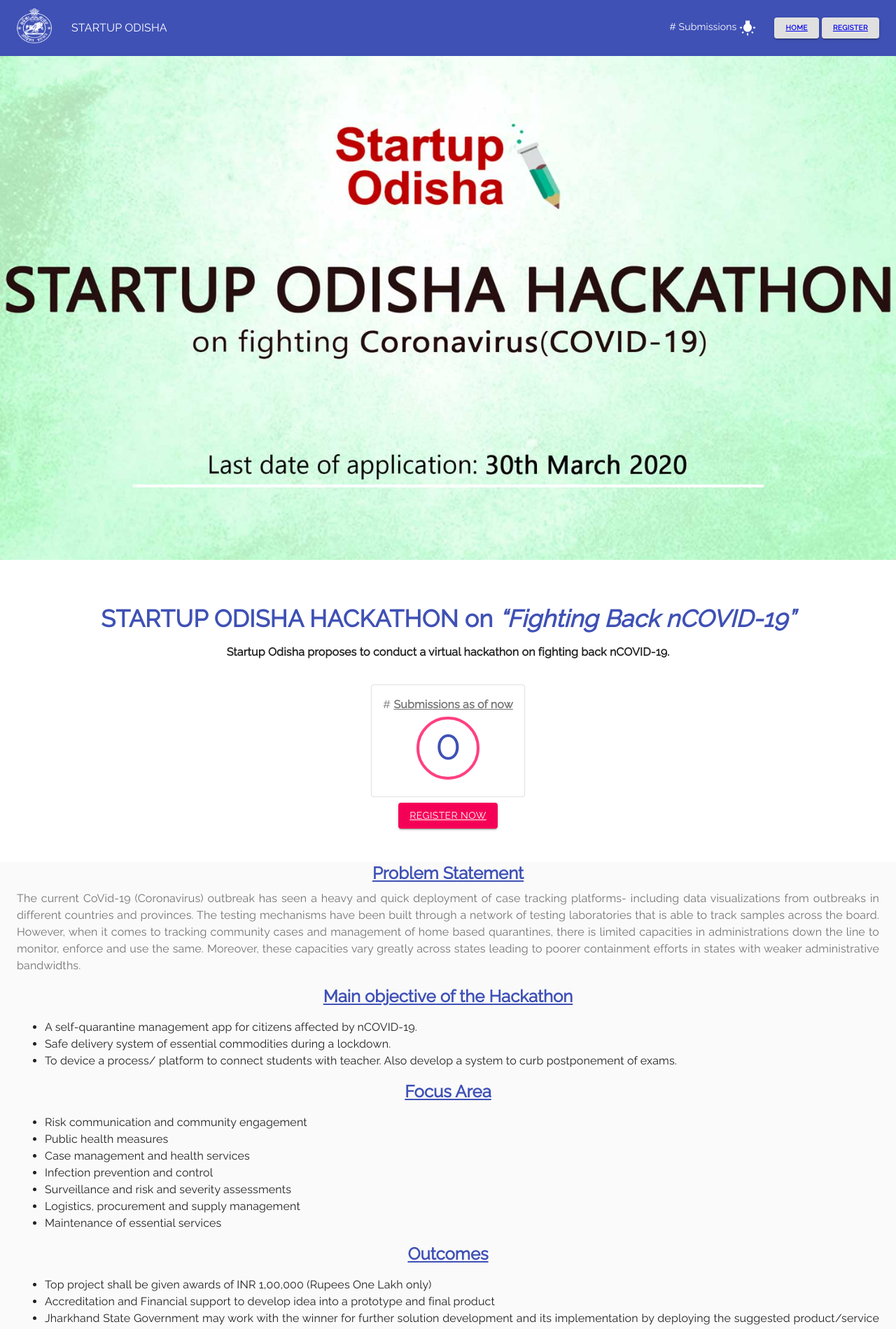
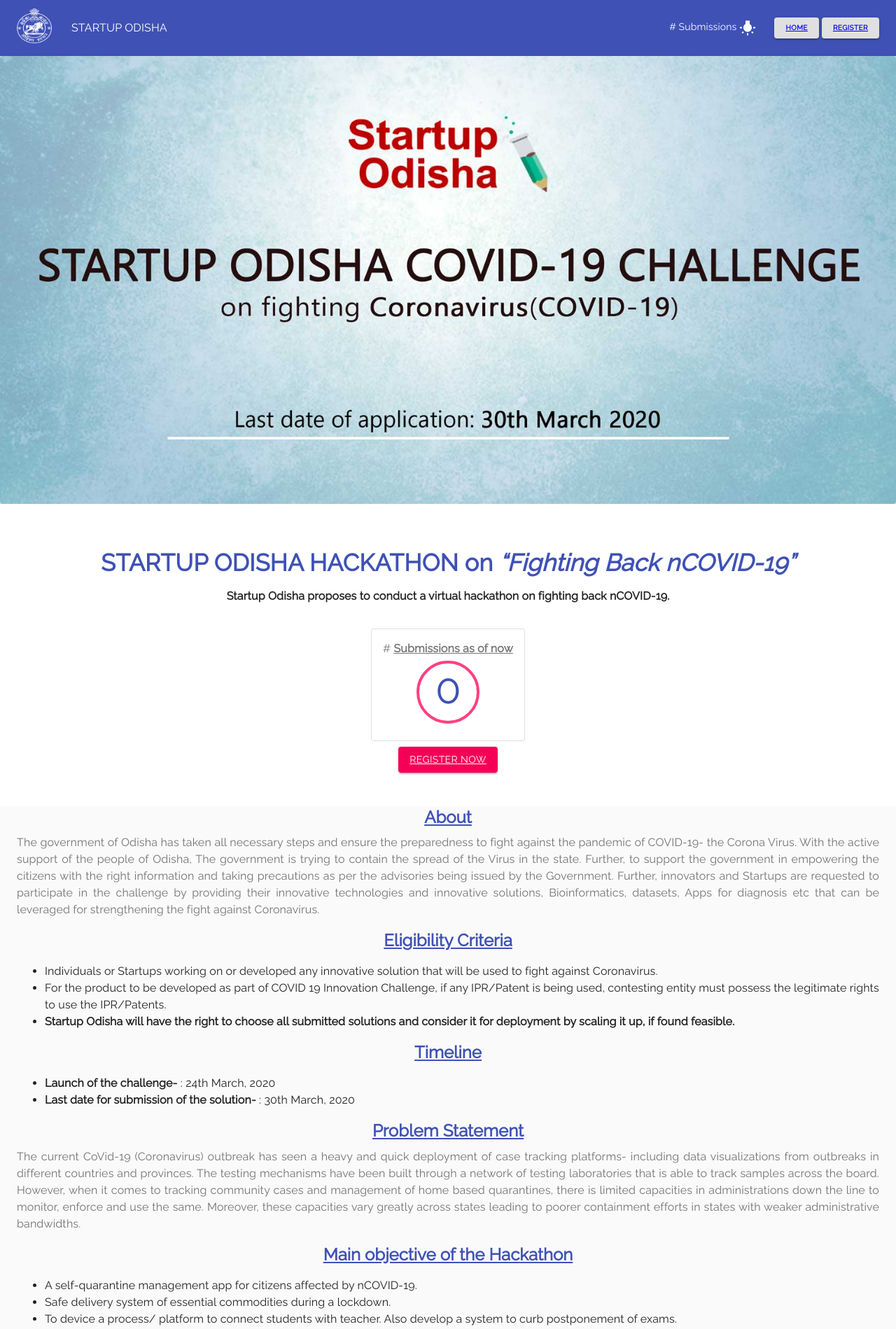
Before and after one commit to bmonikraj/startup-odisha-hackathon-website, a React (Create React App) app: page / in a window 1280 px wide. Shown: the top 1899 px of the page at 70% size. Built offline with nearby package versions, Linux system fonts and the light colour scheme; no server answers; the database is empty.

Commit message:
Minor UI enhancements

```diff
--- a/src/Home.js
+++ b/src/Home.js
@@ -52,11 +52,12 @@
   },
   card: {
     height: '100%',
+    width : '100%',
     display: 'flex',
     flexDirection: 'column',
   },
   cardMedia: {
-    paddingTop: '56.25%', // 16:9
+    paddingTop: '50%', // 16:9
   },
   cardContent: {
     flexGrow: 1,
@@ -148,7 +149,7 @@
                   <CardMedia
                     className={classes.cardMedia}
                     image={Banner}
-                    title="STARTUP ODISHA HACKATHON 2020"
+                    title="STARTUP ODISHA COVID-19 CHALLENGE 2020"
                   />
 
                 </Card>
@@ -186,6 +187,63 @@
             </div>
           </Container>
         </div>
+
+  <Container>
+    <Typography component="h5" variant="h5" align="center" color="primary" gutterBottom>
+              <u><b>About</b></u>
+            </Typography>
+        <Typography variant="body1" align="justify" color="textSecondary" paragraph>
+             The government of Odisha has taken all necessary steps and ensure the preparedness to fight
+against the pandemic of COVID-19- the Corona Virus. With the active support of the people of
+Odisha, The government is trying to contain the spread of the Virus in the state. Further, to
+support the government in empowering the citizens with the right information and taking
+precautions as per the advisories being issued by the Government.
+Further, innovators and Startups are requested to participate in the challenge by providing their
+innovative technologies and innovative solutions, Bioinformatics, datasets, Apps for diagnosis
+etc that can be leveraged for strengthening the fight against Coronavirus.
+           </Typography>
+  </Container>
+
+  <Container>
+    <Typography component="h5" variant="h5" align="center" color="primary" gutterBottom>
+              <u><b>Eligibility Criteria</b></u>
+            </Typography>
+     <Typography variant="body1" align="justify" color="black" paragraph>
+              <ul>
+                <li>
+                 Individuals or Startups working on or developed any innovative solution that will be used
+to fight against Coronavirus.
+                </li>
+                <li>
+                  For the product to be developed as part of COVID 19 Innovation Challenge, if any
+IPR/Patent is being used, contesting entity must possess the legitimate rights to use the
+IPR/Patents.
+                </li>
+                <li>
+                  <b>Startup Odisha will have the right to choose all submitted solutions and consider it for
+deployment by scaling it up, if found feasible.</b>
+                </li>
+              </ul>
+
+           </Typography>
+  </Container>
+
+  <Container>
+    <Typography component="h5" variant="h5" align="center" color="primary" gutterBottom>
+              <u><b>Timeline</b></u>
+            </Typography>
+     <Typography variant="body1" align="justify" color="black" paragraph>
+              <ul>
+                <li>
+                 <b>Launch of the challenge-</b> : 24th March, 2020
+                </li>
+                <li>
+                  <b>Last date for submission of the solution-</b> : 30th March, 2020
+                </li>
+              </ul>
+
+           </Typography>
+  </Container>
 
   <Container>
     <Typography component="h5" variant="h5" align="center" color="primary" gutterBottom>
@@ -256,29 +314,6 @@
 
   <Container>
     <Typography component="h5" variant="h5" align="center" color="primary" gutterBottom>
-              <u><b>Outcomes</b></u>
-            </Typography>
-     <Typography variant="body1" align="justify" color="black" paragraph>
-              <ul>
-                <li>
-                  Top project shall be given awards of INR 1,00,000 (Rupees One Lakh only)
-                </li>
-                <li>
-                  Accreditation and Financial support to develop idea into a prototype and final product
-                </li>
-                <li>
-                  Jharkhand State Government may work with the winner for further solution development and its implementation by deploying the suggested product/service into the system.
-                </li>
-                <li>
-                  Incubation support, consultation support will be provided through Atal Bihari Vajpayee Innovation Lab.
-                </li>
-
-              </ul>
-           </Typography>
-  </Container>
-
-  <Container>
-    <Typography component="h5" variant="h5" align="center" color="primary" gutterBottom>
               <u><b>Rules and Regulations</b></u>
             </Typography>
           <Typography variant="body1" align="center" color="primary" gutterBottom>
@@ -342,6 +377,7 @@
 
               </ul>
            </Typography>
+
   </Container>
 
 
@@ -362,6 +398,10 @@
         email : startup.odisha@gov.in
               </p>
            </Typography>
+           <Typography component="h5" variant="h5" align="center" color="primary">
+            <b>“Let's play a part in fighting against #coronavirus!”</b>
+           </Typography>
+           <br/>
   </Container>
 
 
--- a/src/Register.js
+++ b/src/Register.js
@@ -33,8 +33,6 @@
   Route,
   Link as LI
 } from "react-router-dom";
-
-
 import firebase from './firebase.js';
 
 function Copyright() {
@@ -110,6 +108,9 @@
   const [requirement, setRequirement] = useState("");
   const [openNotify, setOpenNotify] = useState("");
   const [msgNotify, setMsgNotify] = useState("");
+  const [category, setCategory] = useState("");
+  const [videoLink, setVideoLink] = useState("");
+  const [pdfLink, setPdfLink] = useState("");
 
   const [totalRegistration, setTotalRegistration] = useState("");
 
@@ -125,7 +126,7 @@
     setOpenNotify(false);
   };
 
-  const submit = (teamName, stateUt, city, contactNo, email, regNo, noOfParticipants, description, phase, YOL, solution, exist, tech, protoBudget, prodBudget, requirement) => {
+  const submit = (teamName, stateUt, city, contactNo, email, regNo, noOfParticipants, description, phase, YOL, solution, exist, tech, protoBudget, prodBudget, requirement, category, videoLink, pdfLink) => {
   let data = {};
   data["Team Name"] = teamName;
   data["State UT"] = stateUt;
@@ -143,6 +144,9 @@
   data["Budget for Prototype"] = protoBudget;
   data["Budget for Product"] = prodBudget;
   data["Specific requirement for execution"] = requirement;
+  data["Category"] = category;
+  data["Video Link"] = videoLink;
+  data["PDF Link"] = pdfLink;
 
   let a = Object.keys(data)
   let check = false;
@@ -292,7 +296,6 @@
                 fullWidth
                 id="City"
                 label="City"
-                autoFocus
                 value={city}
                 onChange={e => setCity(e.target.value)}
               />
@@ -307,7 +310,7 @@
                 fullWidth
                 id="certificateNo"
                 label="Startup Odisha registration certificate no (NA if not applicable)"
-                autoFocus
+
                 value={regNo}
                 onChange={e => setRegNo(e.target.value)}
               />
@@ -322,7 +325,6 @@
                 fullWidth
                 id="Contact"
                 label="Contact No"
-                autoFocus
                 value={contactNo}
                 onChange={e => setContactNo(e.target.value)}
               />
@@ -336,7 +338,6 @@
                 fullWidth
                 id="Email"
                 label="Email ID"
-                autoFocus
                 value={email}
                 onChange={e => setEmail(e.target.value)}
               />
@@ -408,6 +409,19 @@
                   <MenuItem value="No">No</MenuItem>
                 </Select>
             </Grid>
+            <Grid item xs={12} md={6}>
+              <InputLabel id="demo-simple-select-label">Category</InputLabel>
+                <Select
+                  variant="outlined"
+                  style={{'width' : '100%'}}
+                  value={category}
+                  onChange={e => setCategory(e.target.value)}
+                >
+                  <MenuItem value="Select">Select</MenuItem>
+                  <MenuItem value="Startup">Startup</MenuItem>
+                  <MenuItem value="Individual">Individual</MenuItem>
+                </Select>
+            </Grid>
             <Grid item xs={12} md={12}>
               <TextField value={tech} onChange={e => setTech(e.target.value)} style={{'width' : '100%'}} multiline rows={10} required id="standard-required" label="Specify Technology, Tools, Architecture used in the solution (Max 500 characters)" />
             </Grid>
@@ -419,6 +433,30 @@
             </Grid>
             <Grid item xs={12} md={12}>
               <TextField value={requirement} onChange={e => setRequirement(e.target.value)} style={{'width' : '100%'}} multiline rows={10} required id="standard-required" label="Any Specific requirement for the execution of your idea (Max 500 characters)" />
+            </Grid>
+            <Grid item xs={12} sm={12}>
+              <TextField
+                autoComplete="fname"
+                name="SolutionPdf"
+                variant="outlined"
+                fullWidth
+                id="pdfLink"
+                label="Any Product/Service/Solution Details (Link to PDF. Link should be public)"
+                value={pdfLink}
+                onChange={e => setPdfLink(e.target.value)}
+              />
+            </Grid>
+            <Grid item xs={12} sm={12}>
+              <TextField
+                autoComplete="fname"
+                name="videoLink"
+                variant="outlined"
+                fullWidth
+                id="videoLink"
+                label="Any Video Animation (Link to the video. Link should be public)"
+                value={videoLink}
+                onChange={e => setVideoLink(e.target.value)}
+              />
             </Grid>
           </Grid>
           <Button
```
Also changed, not shown: src/Hackathon.jpg.
